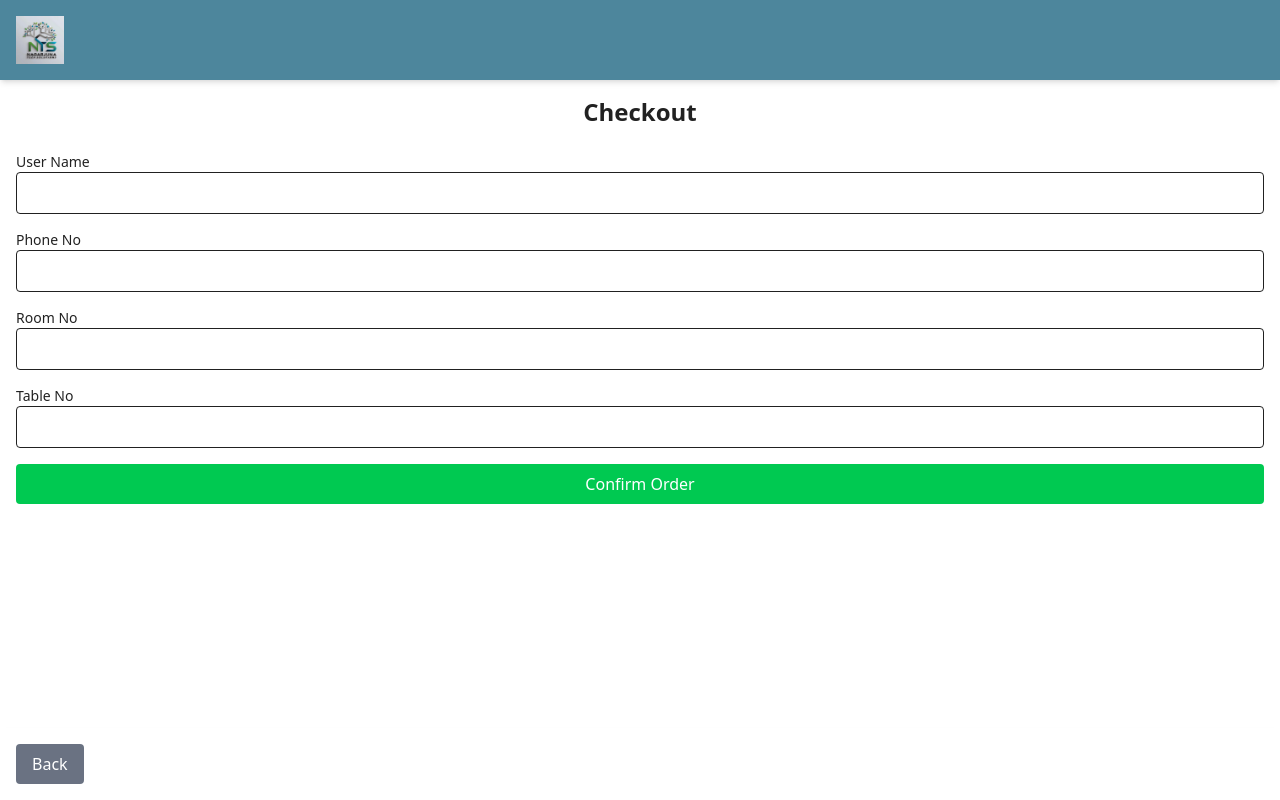
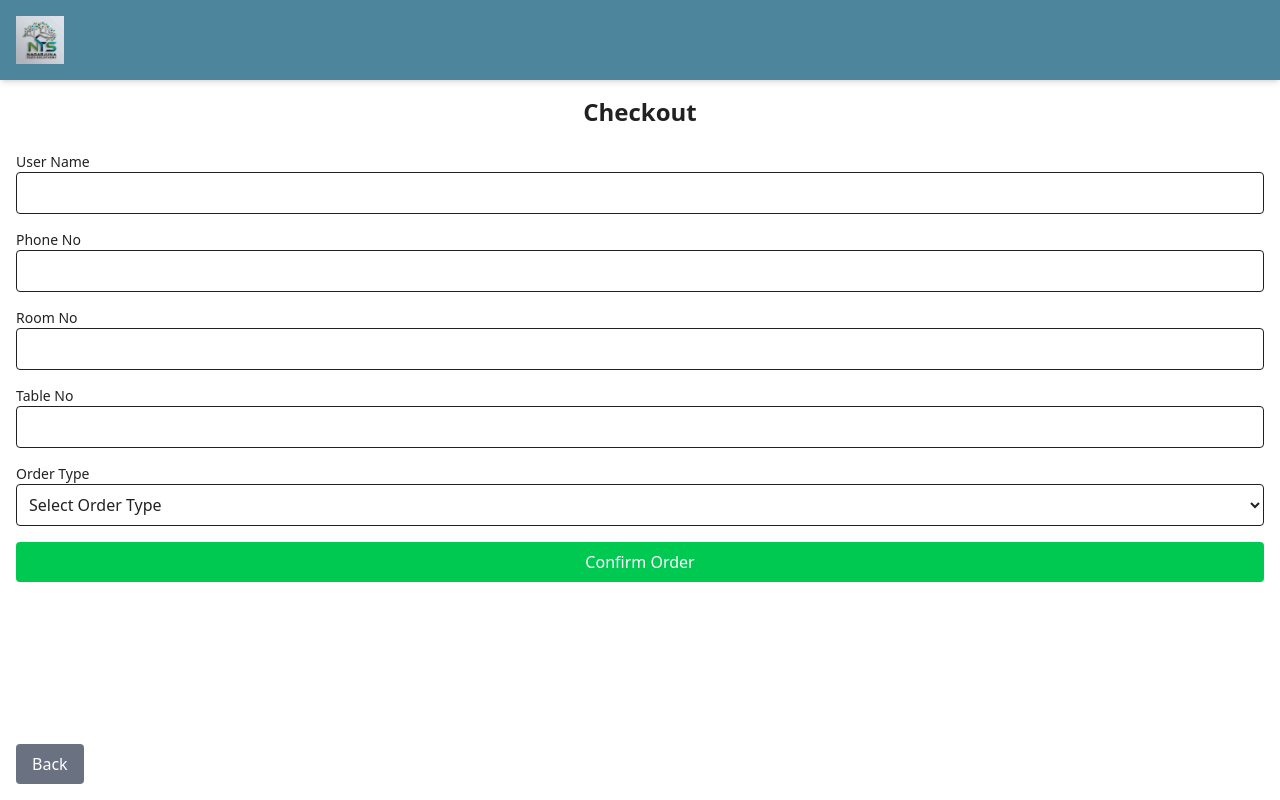
Before and after one commit to JudoBriqBi/foodstall, a React (Vite) app: page /checkout in a window 1280 px wide. Built offline with nearby package versions, Linux system fonts and the light colour scheme.

Commit message:
delivery takeaway opion added

```diff
--- a/src/routes/Checkout.tsx
+++ b/src/routes/Checkout.tsx
@@ -9,6 +9,7 @@ function Checkout() {
     phoneNo: '',
     roomNo: '',
     tableNo: '',
+    orderType: '', // Added orderType to formData
   });
   const [orderId, setOrderId] = useState('');
   const [showModal, setShowModal] = useState(false);
@@ -16,7 +17,7 @@ function Checkout() {
   const addedItems: { name: string; price: string; image: string; isVeg: boolean; quantity: number }[] = location.state?.addedItems || [];
   const navigate = useNavigate();
 
-  const handleChange = (e: React.ChangeEvent<HTMLInputElement>) => {
+  const handleChange = (e: React.ChangeEvent<HTMLInputElement | HTMLSelectElement>) => {
     const { name, value } = e.target;
     setFormData((prev) => ({ ...prev, [name]: value }));
   };
@@ -27,8 +28,8 @@ function Checkout() {
 
   const handleConfirmOrder = async () => {
     // Validate required fields
-    const { userName, phoneNo, roomNo, tableNo } = formData;
-    if (!userName || !phoneNo || !roomNo || !tableNo) {
+    const { userName, phoneNo, roomNo, tableNo, orderType } = formData;
+    if (!userName || !phoneNo || !roomNo || !tableNo || !orderType) {
       alert('Please fill in all required fields.');
       return;
     }
@@ -41,6 +42,7 @@ function Checkout() {
       phoneNo,
       roomNo,
       tableNo,
+      orderType: formData.orderType, // Added orderType
       orderId: uniqueId,
       orderedItems: addedItems,
     };
@@ -115,6 +117,20 @@ function Checkout() {
               required
             />
           </div>
+          <div>
+            <label className="block text-sm font-medium">Order Type</label>
+            <select
+              name="orderType"
+              value={formData.orderType}
+              onChange={handleChange}
+              className="w-full border rounded p-2"
+              required
+            >
+              <option value="">Select Order Type</option>
+              <option value="delivery">Delivery</option>
+              <option value="takeaway">Take Away</option>
+            </select>
+          </div>
           <button
             type="button"
             onClick={handleConfirmOrder}
@@ -136,6 +152,7 @@ function Checkout() {
               <p className="mb-2">Phone No: {formData.phoneNo}</p>
               <p className="mb-2">Room No: {formData.roomNo}</p>
               <p className="mb-2">Table No: {formData.tableNo}</p>
+              <p className="mb-2">Order Type: {formData.orderType}</p>
               <div className="mt-4">
                 <h2 className="text-lg font-bold">Ordered Items:</h2>
                 <ul className="list-disc pl-5">
```
